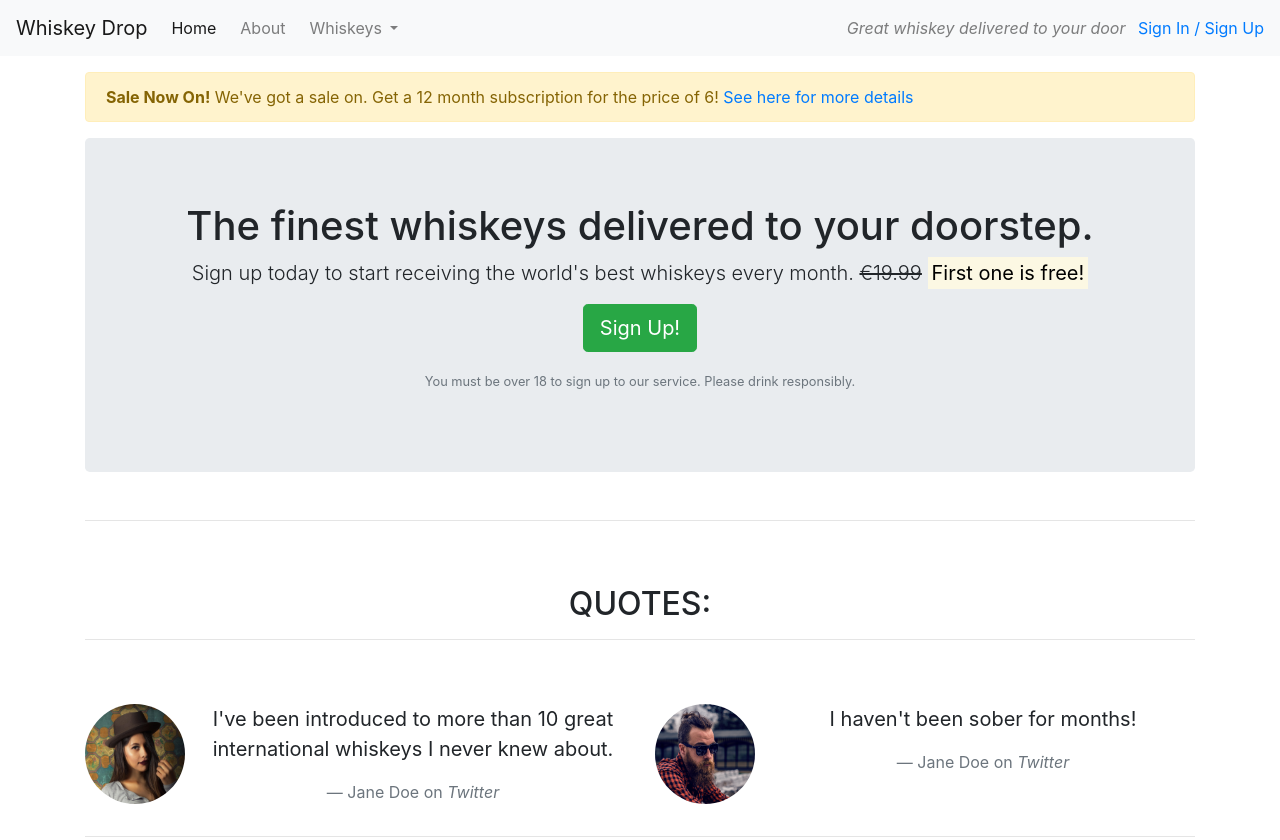
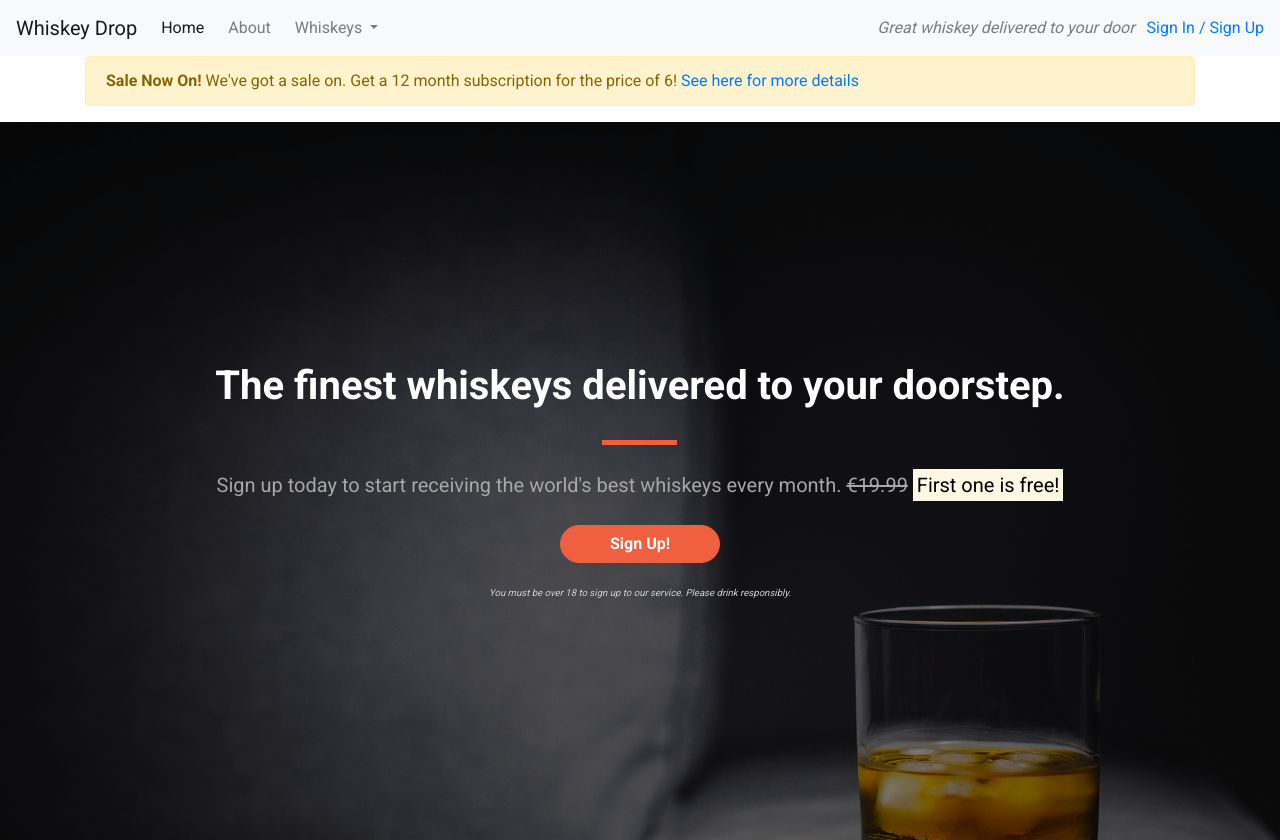
Before and after one commit to Tinks18/bootstarp-practice, a plain HTML site: page index.html in a window 1280 px wide. Shown: the top 840 px of the page. Drawn offline with nearby package versions, Linux system fonts and the light colour scheme.

Commit message:
Add custom styles over bootstrap

```diff
--- /dev/null
+++ b/assets/css/style.css
@@ -0,0 +1,112 @@
+body{
+    font-family: "Roboto",sans-serif;
+}
+
+/* Containers */
+
+.alert-container{}
+
+.callout-container{
+    height: 100vh;
+
+    background: url('../images/whiskey-background.jpg') no-repeat center center fixed;
+    -webkit-background-size: cover;
+    -moz-background-size: cover;
+    -o-background-size: cover;
+    background-size: cover;
+
+    display: flex;
+    align-items: center;
+    justify-content: center;
+
+    position: relative;
+}
+
+.opaque-overlay {
+    position: absolute;
+    top: 0;
+    left: 0;
+    height: 100%;
+    width: 100%;
+    background-color: rgba(0, 0, 0, 0.5);
+}
+
+.quotes-container{}
+.features-container{}
+
+
+/* Jumbotron */
+
+.jumbotron {
+    background-color: transparent;
+}
+
+.jumbotron-header {
+    color: white;
+    font-weight: bold;
+    margin-bottom: 30px;
+    color: white;
+}
+
+.jumbotron .lead {
+    color: #a7a7a7;
+    margin: 25px 0;
+}
+
+.jumbotron small {
+    font-size: 60%;
+    font-style: italic;
+    color: #d0d0d0;
+}
+
+/* Block dividers */
+
+.block-divider {
+    width: 75px;
+    height: 5px;
+    border: 0;
+    background-color: #444;
+}
+
+.block-divider--orange {
+    background-color: #f05f40;
+}
+
+.block-divider--white {
+    background-color: white;
+}
+
+.block-divider--short {
+    width: 35px;
+}
+
+/* Buttons */
+
+.btn--cta {
+    font-weight: bold;
+    border-radius: 23px;
+    width: 160px;
+}
+
+.btn--red {
+    color: white;
+    background-color: #f05f40;
+    border-color: #f05f40;
+}
+
+.btn--red:hover,
+.btn--red:active,
+.btn--red:focus,
+.btn--red:active:focus {
+    background-color: #df4929;
+    border-color: #df4929;
+    color: white;
+}
+
+
+.container-wrapper{}
+
+.container-wrapper {
+    background-color: #f05f40;
+    color: azure;
+}
--- a/index.html
+++ b/index.html
@@ -7,6 +7,8 @@
     <title>Whiskey Drop | Taste a new whiskey every month</title>
     <link rel="stylesheet" href="https://maxcdn.bootstrapcdn.com/bootstrap/4.1.3/css/bootstrap.min.css">
     <link rel="stylesheet" href="https://use.fontawesome.com/releases/v5.6.1/css/all.css" integrity="sha384-gfdkjb5BdAXd+lj+gudLWI+BXq4IuLW5IT+brZEZsLFm++aCMlF1V92rMkPaX4PP" crossorigin="anonymous">
+    <link href="https://fonts.googleapis.com/css?family=Roboto:400,700" rel="stylesheet">
+    <link rel="stylesheet" href="assets/css/style.css">
 </head>
 
 <body>
@@ -43,7 +45,7 @@
         </div>
         <!--</div>-->
     </nav>
-    <article class="container mt-3">
+        <div class="container alert-container">
         <div class="row d-none d-sm-block">
             <div class="col-12">
                 <div class="alert alert-warning">
@@ -51,23 +53,30 @@
                 </div>
             </div>
         </div>
+    </div>
+    <div class="container-fluid callout-container">
         <!-- Callout -->
+        <div class="opaque-overlay">&nbsp;</div>
         <div class="row">
             <div class="col-12">
                 <section class="callout jumbotron text-center">
-                    <h1>The finest whiskeys delivered to your doorstep.</h1>
+                <section class="callout jumbotron text-center">
+                    <h1 class="jumbotron-header">The finest whiskeys delivered to your doorstep.</h1>
+                    <hr class="block-divider block-divider--orange">
                     <p class="lead">Sign up today to start receiving the world's best whiskeys every month.
                         <s class="d-none d-sm-inline">€19.99</s>
                         <span class="d-inline d-sm-none"><br></span>
                         <strong><mark>First one is free!</mark></strong></p>
-                    <p><button class="btn btn-lg btn-success" data-toggle="modal" data-target="#signUpModal">Sign Up!</button></p>
+                    <p><button class="btn btn--cta btn--red" data-toggle="modal" data-target="#signUpModal">Sign Up!</button></p>
                     <p class="text-muted"><small>You must be over 18 to sign up to our service. Please drink responsibly.</small></p>
                 </section>
             </div>
         </div>
+    </div>
         <!-- /.callout -->
-        <hr>
+
         <!-- Quotes -->
+        <div class="container quotes-container">
         <section class="quotes text-center">
             <div class="row">
                 <div class="col-12 my-5">
@@ -104,9 +113,11 @@
                 </div>
             </div>
         </section>
+        </div>
         <!-- /.quotes -->
-        <hr>
+
         <!-- Features -->
+        <div class="features-container">
         <section class="features bg-info text-center">
             <div class="row">
                 <div class="col-12 my-5">
@@ -138,8 +149,8 @@
                 </div>
             </div>
         </section>
+    </div>
         <!-- /.features -->
-    </article>
 
     <div class="modal" tabindex="-1" role="dialog" id="signUpModal">
         <div class="modal-dialog" role="document">
@@ -172,6 +183,7 @@
         </div>
     </div>
 
+
     <script src="https://code.jquery.com/jquery-3.3.1.slim.min.js" integrity="sha384-q8i/X+965DzO0rT7abK41JStQIAqVgRVzpbzo5smXKp4YfRvH+8abtTE1Pi6jizo" crossorigin="anonymous"></script>
     <script src="https://cdnjs.cloudflare.com/ajax/libs/popper.js/1.14.3/umd/popper.min.js" integrity="sha384-ZMP7rVo3mIykV+2+9J3UJ46jBk0WLaUAdn689aCwoqbBJiSnjAK/l8WvCWPIPm49" crossorigin="anonymous"></script>
     <script src="https://stackpath.bootstrapcdn.com/bootstrap/4.1.3/js/bootstrap.min.js" integrity="sha384-ChfqqxuZUCnJSK3+MXmPNIyE6ZbWh2IMqE241rYiqJxyMiZ6OW/JmZQ5stwEULTy" crossorigin="anonymous"></script>
```
Also changed, not shown: assets/images/whiskey-background.jpg (added), css/style.css (added).
